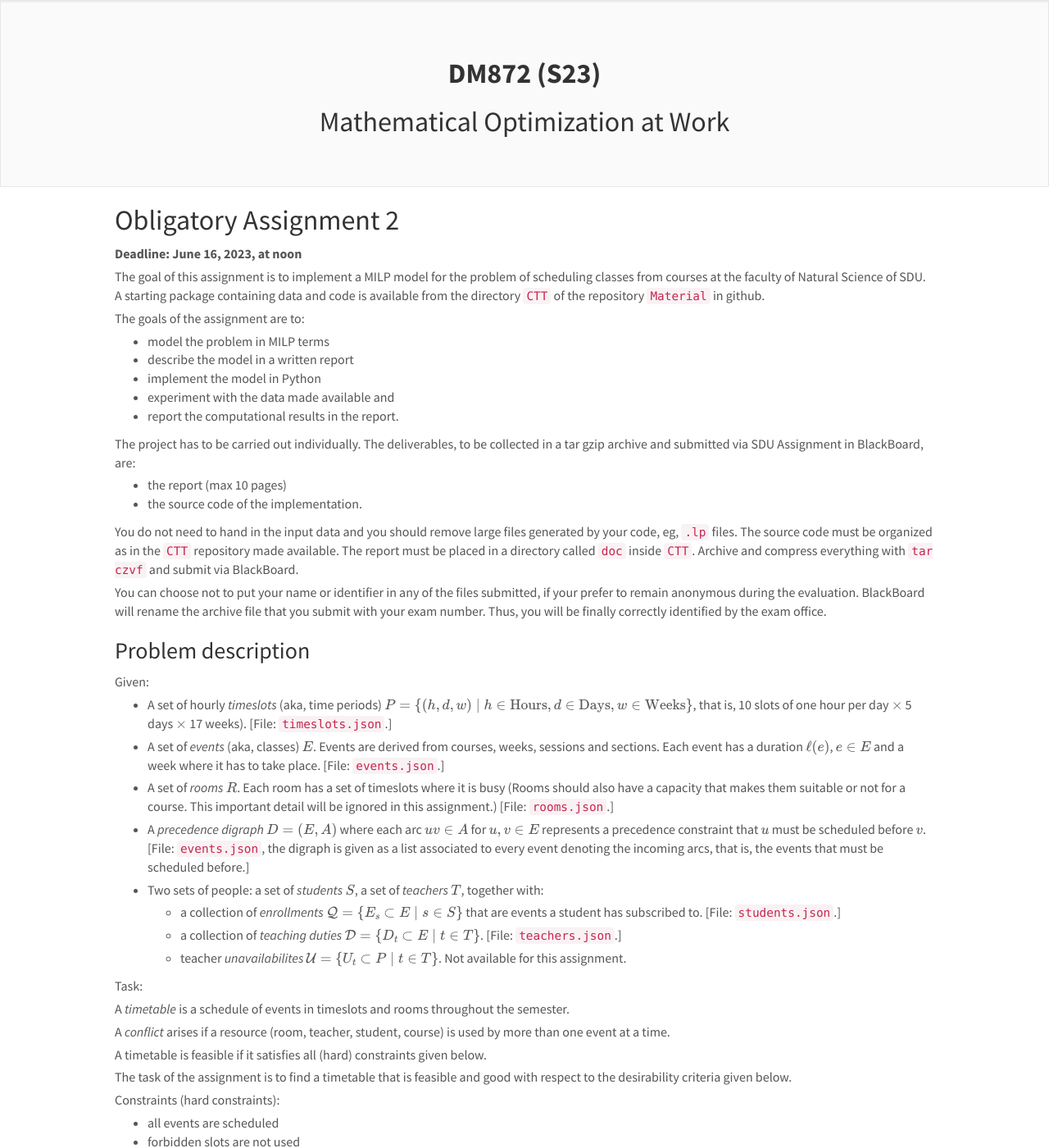
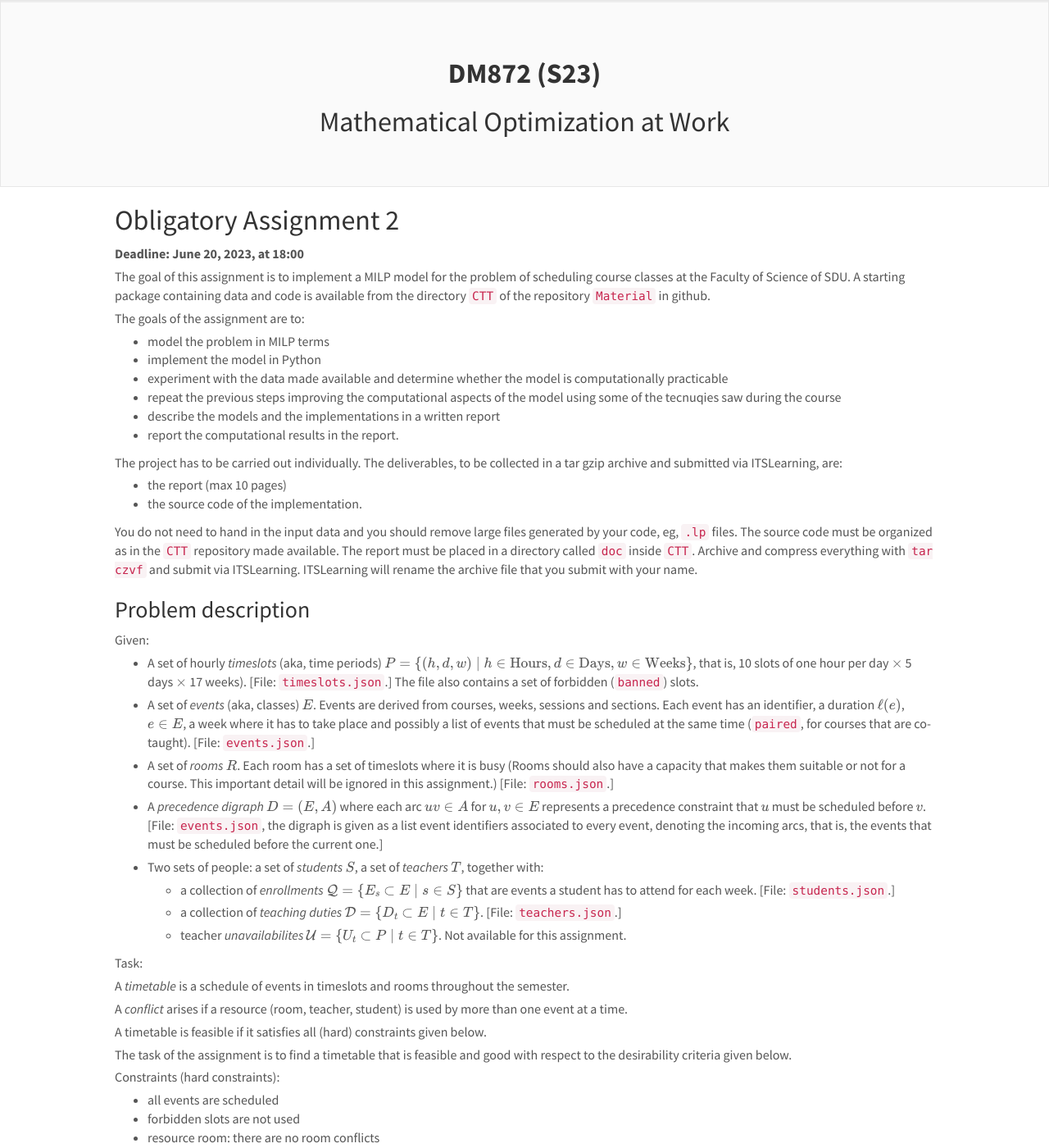
Before and after one commit to DM872/dm872.github.io, a Jekyll site: the page built from _assignments/timetabling.md, in a window 1280 px wide and 1400 px high. Shown: the whole window at 82% size. Built offline with Jekyll 4.4.1, drawn with Linux system fonts in a browser that asks for light colours; nearby versions of some CDN libraries; formulas are drawn with MathJax 3; a script that is not in the unit is left out; comment, search, counter and statistics services are not loaded; some of the changed text lies outside the part shown.

Commit message:
added assignment 2

```diff
--- a/_assignments/timetabling.md
+++ b/_assignments/timetabling.md
@@ -13,27 +13,27 @@ categories: assignments
 
 <!--<div style="float: center">
 <span style="color: blue">-->
-**Deadline: June 16, 2023, at noon**
+**Deadline: June 20, 2023, at 18:00**
 <!--</span>
 </div>-->
 
 The goal of this assignment is to implement a MILP model for the
-problem of scheduling classes from courses at the faculty of Natural
-Science of SDU.  A starting package containing data and code is
-available from the directory `CTT` of the repository `Material` in
-github.
+problem of scheduling course classes at the Faculty of Science of SDU.
+A starting package containing data and code is available from the
+directory `CTT` of the repository `Material` in github.
 
 The goals of the assignment are to:
 
 - model the problem in MILP terms
-- describe the model in a written report
 - implement the model in Python
-- experiment with the data made available and
+- experiment with the data made available and determine whether the model is computationally practicable
+- repeat the previous steps improving the computational aspects of the model using some of the tecnuqies saw during the course
+- describe the models and the implementations in a written report
 - report the computational results in the report.
 
+
 The project has to be carried out individually. The deliverables, to be
-collected in a tar gzip archive and submitted via SDU Assignment in
-BlackBoard, are:
+collected in a tar gzip archive and submitted via ITSLearning, are:
 
 - the report (max 10 pages)
 - the source code of the implementation.
@@ -42,13 +42,10 @@ You do not need to hand in the input data and you should remove large
 files generated by your code, eg, `.lp` files. The source code must be
 organized as in the `CTT` repository made available. The report must
 be placed in a directory called `doc` inside `CTT`. Archive and
-compress everything with `tar czvf` and submit via BlackBoard.
+compress everything with `tar czvf` and submit via ITSLearning.
+ITSLearning will rename the archive file that you submit with your
+name.
 
-You can choose not to put your name or
-identifier in any of the files submitted, if your prefer to remain
-anonymous during the evaluation. BlackBoard will rename the archive
-file that you submit with your exam number. Thus, you will be finally
-correctly identified by the exam office.
 
 ### Problem description
 
@@ -57,12 +54,13 @@ Given:
 - A set of hourly *timeslots* (aka, time periods) $P=\\\{(h,d,w) \mid
     h\in \mbox{Hours}, d\in \mbox{Days}, w\in \mbox{Weeks}\\\}$, that
     is, 10 slots of one hour per day $\times$ 5 days $\times$ 17
-    weeks). [File: `timeslots.json`.]
+    weeks). [File: `timeslots.json`.] The file also contains a set of forbidden (`banned`) slots.
 
-- A set of *events* (aka, classes) $E$. Events are derived from courses,
-    weeks, sessions and sections.  Each event has a duration
-    $\ell(e)$, $e \in E$ and a week where it has to take place. [File:
-    `events.json`.]
+- A set of *events* (aka, classes) $E$. Events are derived from
+    courses, weeks, sessions and sections.  Each event has an
+    identifier, a duration $\ell(e)$, $e \in E$, a week where it has
+    to take place and possibly a list of events that must be scheduled
+    at the same time (`paired`, for courses that are co-taught). [File: `events.json`.]
 
 - A set of *rooms* $R$. Each room has a set
   of timeslots where it is busy (Rooms
@@ -71,13 +69,13 @@ Given:
 
 - A *precedence digraph* $D=(E,A)$ where each arc $uv \in A$
     for $u,v \in E$ represents a precedence constraint that $u$ must be
-    scheduled before $v$.[File: `events.json`, the digraph is given as a list associated to every event denoting the incoming arcs, that is, the events that must be scheduled before.]
+    scheduled before $v$.[File: `events.json`, the digraph is given as a list event identifiers associated to every event, denoting the incoming arcs, that is, the events that must be scheduled before the current one.]
 
 - Two sets of people: a set of *students* $S$, a set of
     *teachers* $T$, together with:
 
     - a collection of *enrollments* ${\cal Q}=\\\{E_s \subset E \mid s \in
-    S\\\}$ that are events a student has subscribed to. [File: `students.json`.]
+    S\\\}$ that are events a student has to attend for each week. [File: `students.json`.]
 
     - a collection of *teaching duties* ${\cal D}=\\\{D_t \subset E \mid t \in
   T\\\}$. [File: `teachers.json`.]
@@ -119,7 +116,7 @@ Constraints (hard constraints):
   - the precendences within the weeks are met
   - paired courses are sychronized
   - there is at most one event per course per day for each student
-  - (the requirement of no course conflicts was withheld: it is implied by no teacher and student conflicts)
+
 
 Desirability criteria (soft constraints):
 
@@ -132,22 +129,27 @@ Desirability criteria (soft constraints):
 ![trends]({{ "/assets/bad_slots.jpg" | absolute_url }}){:width="60%" .center-image}
 
 
+The formalization of the criteria and the way to handle the
+multi-criteria aspect is left open.
 
 
 
 ### Output
 
-Use at most one hour of computation time for any of your models.
+Use at most twenty minutes of computation time for any of your models.
 
 You should report in the final document the computational results of
 the models you developed. This includes evidence that the solution is
 correct, for example by assessing a posteriori that the constraints
 are satisfied or reporting statistics on the degree of dissatisfaction
 of those that are not satisfied (for example, the soft constraints).
-If some constraints create issues (the model becomes to lengthy to
+
+<!--
+If some constraints create issues (the model becomes too lengthy to
 write or the solution becomes too difficult) then remove them and
 report the results without them; it is important however that you keep
 the mathematical modeling of these constraints in the report.
+-->
 
 Report also statistics about the solution process: number of variables
 and constraints before preprocessing and after preprocessing, whether
@@ -156,10 +158,11 @@ linear relaxation and the initial optimality gap, eventually the
 development of primal and dual bound through the solution process, and
 the number of nodes in the examined in the branch and bound tree.
 
+<!--
 If you have installed more than one solver you could try solving your
 model with different solvers and compare the results (but do not
 invest too much time on this).
-
+-->
 
 
 ### Remarks
@@ -180,8 +183,9 @@ invest too much time on this).
      where the problem is.
 
 
-* An excellent performance includes the minimum requirements for
-  acceptance including a correct implementation of all of
-  them. Additionally, all constraints are handled. It can still
-  contain issues related to the implementation or small mathematical
-  imperfections.
+* An excellent performance includes besides the minimum requirements
+  for acceptance also a correct modeling of all constraints and a
+  correct implementation together with an attempt to solve the largest
+  instance by means of some of the advanced methods saw in class.  It
+  can still contain issues related to implementation details or small
+  mathematical imperfections.
```
Also changed, not shown: other parts of _assignments/timetabling.md (+2 -3 lines), index.md (+2 -2 lines).
